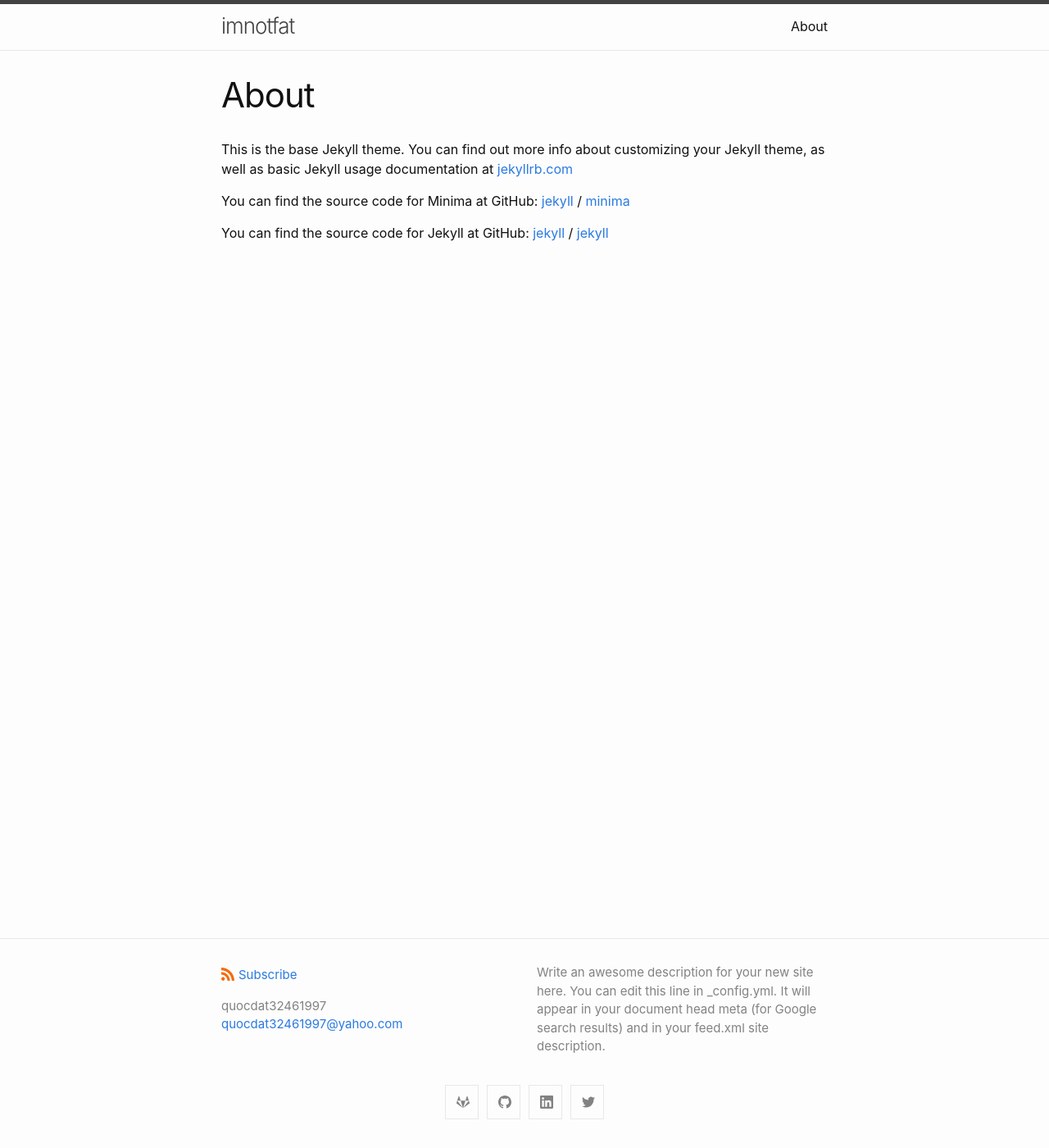
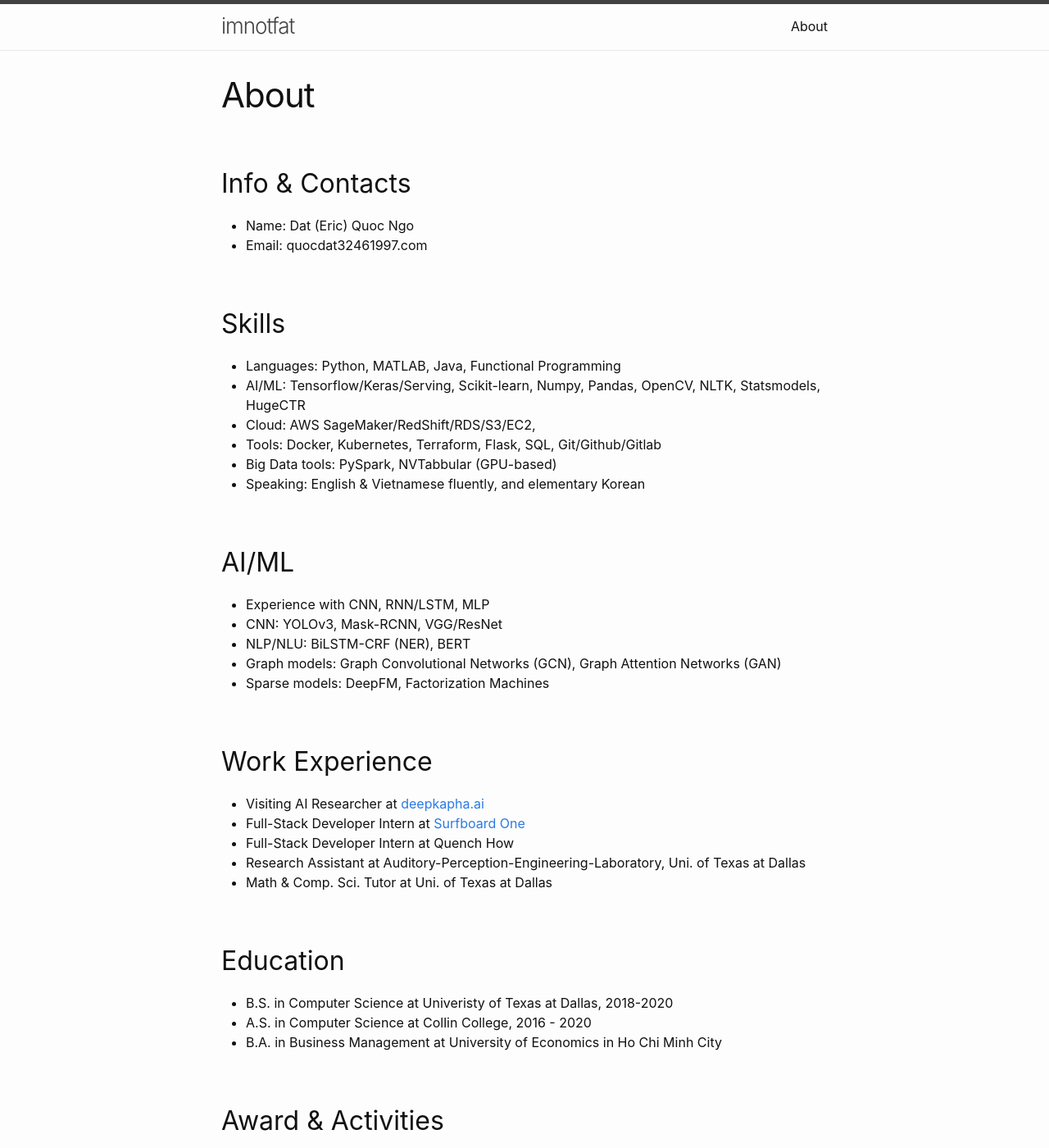
Before and after one commit to quocdat32461997/quocdat32461997.github.io, a Jekyll site: the page built from about.md, in a window 1280 px wide and 1400 px high. Shown: the whole window at 82% size. Built offline with Jekyll 4.4.1, drawn with Linux system fonts in a browser that asks for light colours; some of the changed text lies outside the part shown.

Commit message:
Update about.md

```diff
--- a/about.md
+++ b/about.md
@@ -4,15 +4,39 @@ title: About
 permalink: /about/
 ---
 
-This is the base Jekyll theme. You can find out more info about customizing your Jekyll theme, as well as basic Jekyll usage documentation at [jekyllrb.com](https://jekyllrb.com/)
+## Info & Contacts
+* Name: Dat (Eric) Quoc Ngo
+* Email: quocdat32461997.com
 
-You can find the source code for Minima at GitHub:
-[jekyll][jekyll-organization] /
-[minima](https://github.com/jekyll/minima)
+## Skills
+* Languages: Python, MATLAB, Java, Functional Programming
+* AI/ML: Tensorflow/Keras/Serving, Scikit-learn, Numpy, Pandas, OpenCV, NLTK, Statsmodels, HugeCTR
+* Cloud: AWS SageMaker/RedShift/RDS/S3/EC2,
+* Tools: Docker, Kubernetes, Terraform, Flask, SQL, Git/Github/Gitlab
+* Big Data tools: PySpark, NVTabbular (GPU-based)
+* Speaking: English & Vietnamese fluently, and elementary Korean
 
-You can find the source code for Jekyll at GitHub:
-[jekyll][jekyll-organization] /
-[jekyll](https://github.com/jekyll/jekyll)
+## AI/ML
+* Experience with CNN, RNN/LSTM, MLP
+* CNN: YOLOv3, Mask-RCNN, VGG/ResNet
+* NLP/NLU: BiLSTM-CRF (NER), BERT
+* Graph models: Graph Convolutional Networks (GCN), Graph Attention Networks (GAN)
+* Sparse models: DeepFM, Factorization Machines
 
+## Work Experience
+* Visiting AI Researcher at [deepkapha.ai](https://deepkapha.ai/)
+* Full-Stack Developer Intern at [Surfboard One](https://www.linkedin.com/company/surfboardco/)
+* Full-Stack Developer Intern at Quench How
+* Research Assistant at Auditory-Perception-Engineering-Laboratory, Uni. of Texas at Dallas
+* Math & Comp. Sci. Tutor at Uni. of Texas at Dallas
 
-[jekyll-organization]: https://github.com/jekyll
+## Education
+* B.S. in Computer Science at Univeristy of Texas at Dallas, 2018-2020
+* A.S. in Computer Science at Collin College, 2016 - 2020
+* B.A. in Business Management at University of Economics in Ho Chi Minh City
+
+## Award & Activities
+* [My tech blogs on Medium](https://medium.com/@datngo_79115)
+* [Technichal Officer at UTDallas Developer Student Club (DSC)](https://dsc.community.dev/university-of-texas-at-dallas/)
+* 2019 Undergraduate Research Award
+* 2017 Math Excellence Award
```
